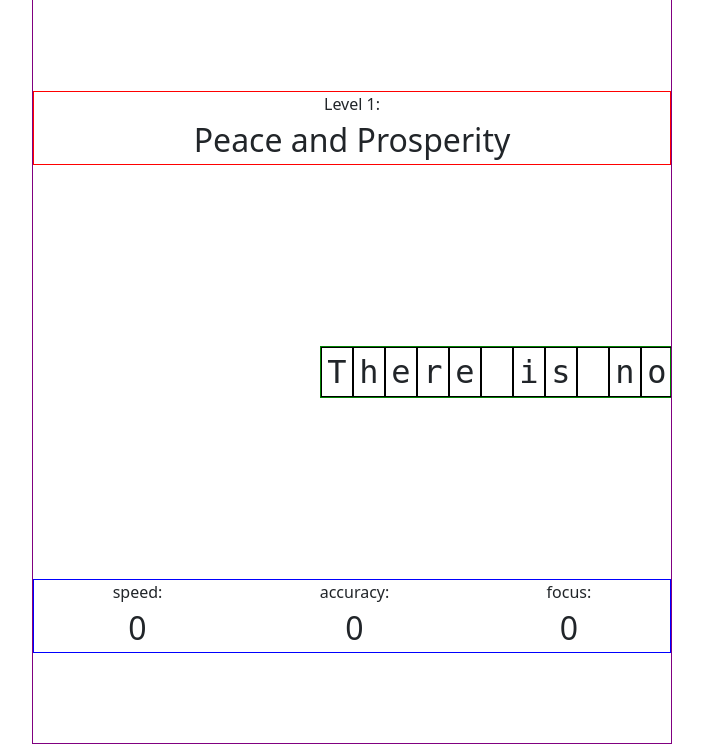
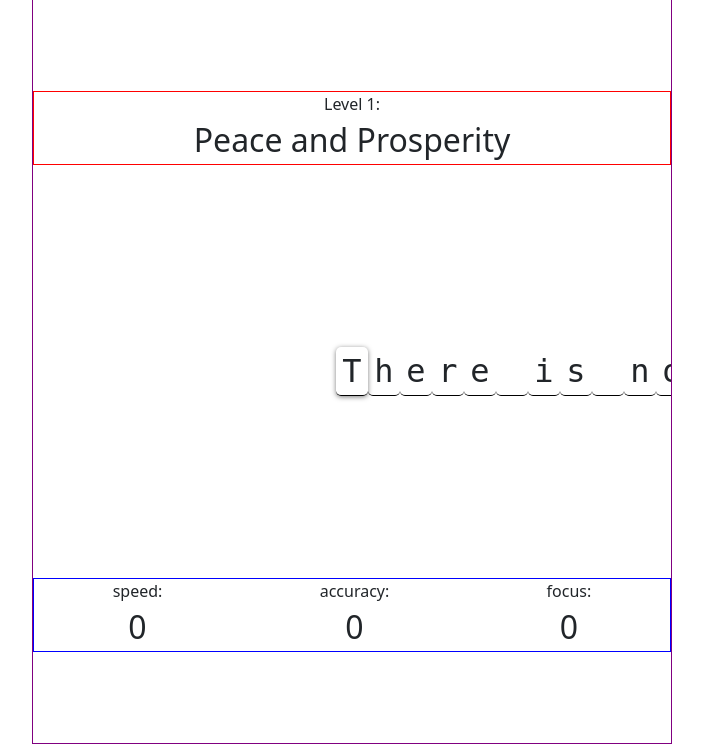
Before and after one commit to mattmurph888/focustyper, a Django app: page /play/1/ in a window 1280 px wide. Shown: the part 56-800 px from the top of the page, without its empty margins (288-991 px from the left). Run offline with Django 4.2, Linux system fonts and the light colour scheme; data comes from the database, SQL or seed files in the repository.

Commit message:
javascript for key presses on the play page

```diff
--- a/home/static/css/play.css
+++ b/home/static/css/play.css
@@ -32,16 +32,38 @@ nav {
 
 .play-text {
     display: flex;
-	border: 1px solid green;
+	/* border: 1px solid green; */
     font-family: monospace;
     font-size: 2em;
-    margin-left: calc(50% - 1em);
+    margin-left: calc(50% - 0.5em);
+    transition: 0.2s;
 }
 
 .letter {
-    border: 1px solid black;
+    border-bottom: 1px solid black;
+    position: relative;
     min-width: 1em;
     max-width: 1em;
+    border-radius: 5px;
+	transition: 0.2s;
+}
+
+.letter::after {
+	display: inherit;
+	content: var(--content, '');
+	opacity: var(--letter_opacity, 0);
+	background-color: sandybrown;
+	min-width: inherit;
+    max-width: inherit;
+	height: inherit;
+	align-items: inherit;
+	justify-content: inherit;
+	border-radius: inherit;
+	padding: inherit;
+	transition: inherit;
+    position: absolute;
+    left: 0;
+    top: 0;
 }
 
 .play-stats {
--- a/home/templates/base.html
+++ b/home/templates/base.html
@@ -34,5 +34,6 @@
 			integrity="sha384-ENjdO4Dr2bkBIFxQpeoTz1HIcje39Wm4jDKdf19U8gI4ddQ3GYNS7NTKfAdVQSZe"
 			crossorigin="anonymous"
 		></script>
+		<script src="{% static 'js/play.js' %}"></script>
 	</body>
 </html>
--- a/home/templates/navbar.html
+++ b/home/templates/navbar.html
@@ -1,6 +1,6 @@
 <nav class="navbar navbar-expand-sm bg-dark navbar-dark">
 	<div class="container-fluid">
-		<a class="navbar-brand" href="">FocusTyper</a>
+		<a class="navbar-brand" href="{% url 'home' %}">FocusTyper</a>
 		<button
 			class="navbar-toggler"
 			type="button"
--- a/home/templates/play.html
+++ b/home/templates/play.html
@@ -7,7 +7,7 @@
             <div class="play-title">{{level.level_title}}</div>
         </div>
 
-        <div class="play-text">
+        <div class="play-text" id="play-text">
             {% for letter in level.level_text %}
             <div class="letter">{{letter}}</div>
             {% endfor %}
```
Also changed, not shown: home/static/js/play.js (added, +70 -0 lines).
